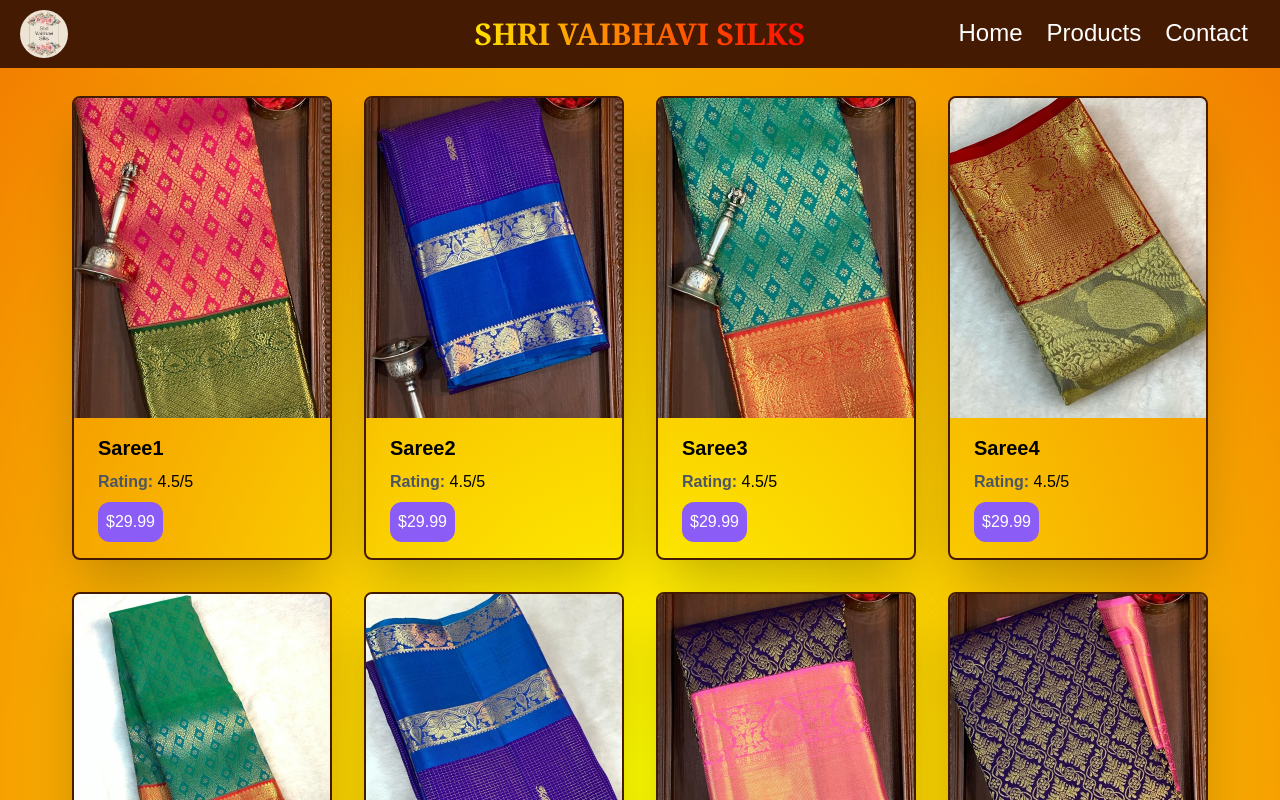
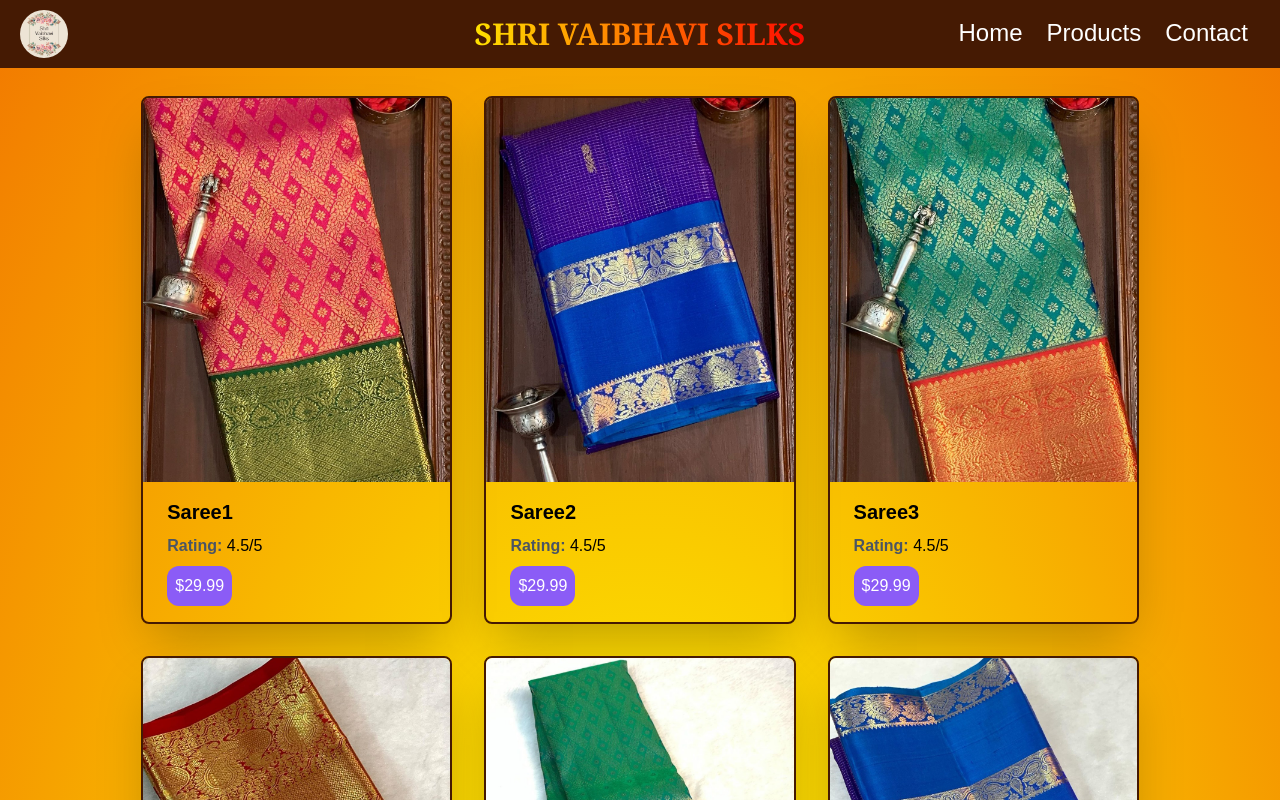
Before and after one commit to Vinodkumarreddy1978/KanchiSarees, a React (Create React App) app: page /products in a window 1280 px wide. Shown: the top 800 px of the page. Built offline with nearby package versions, Linux system fonts and the light colour scheme; a web font is replaced by a local one.

Commit message:
corrected design

```diff
--- a/src/products.js
+++ b/src/products.js
@@ -16,7 +16,7 @@
   return (
     <div className="max-w-sm rounded-lg overflow-hidden shadow-2xl border-2 border-amber-950 z-0">
         <div className='overflow-hidden flex'>
-      <img src={imageUrl} alt={name} className="w-full h-80 object-cover transition-transform transition-all duration-500 hover:scale-125" />
+      <img src={imageUrl} alt={name} className="w-full h-96 object-cover transition-transform transition-all duration-500 hover:scale-125" />
       </div>
       <div className="px-6 py-4">
     <div className="font-bold text-xl mb-2">{name}</div>
@@ -28,7 +28,7 @@
         <button className='bg-violet-500 hover:bg-violet-600 active:bg-violet-700
         focus:outline-none focus:ring focus:ring-violet-300 p-2 rounded-xl text-white'>${price}</button></div>
       </div>
-        </div>
+    </div>
   );
 };
 
@@ -59,7 +59,7 @@
   return(
     <div className="Product overflow-auto touch-auto">
       <Nav />
-      <div className=" min-h-screen flex justify-center items-center flex-wrap gap-8 mt-24">
+      <div className=" min-h-screen flex justify-center items-center flex-wrap gap-8 mt-24 mb-10">
           {images.map(image => <div><ProductCard name={image.name} rating={image.rating} price={image.price} imageUrl={image.url}/></div>)}
       </div>
     </div>
```
